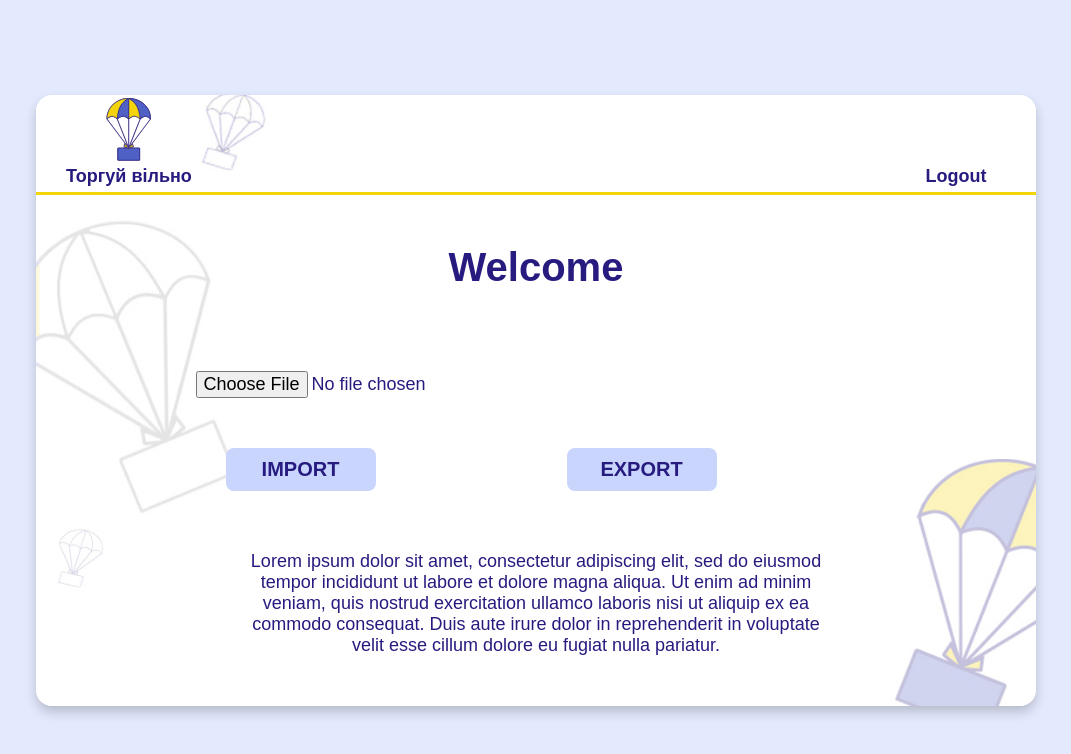
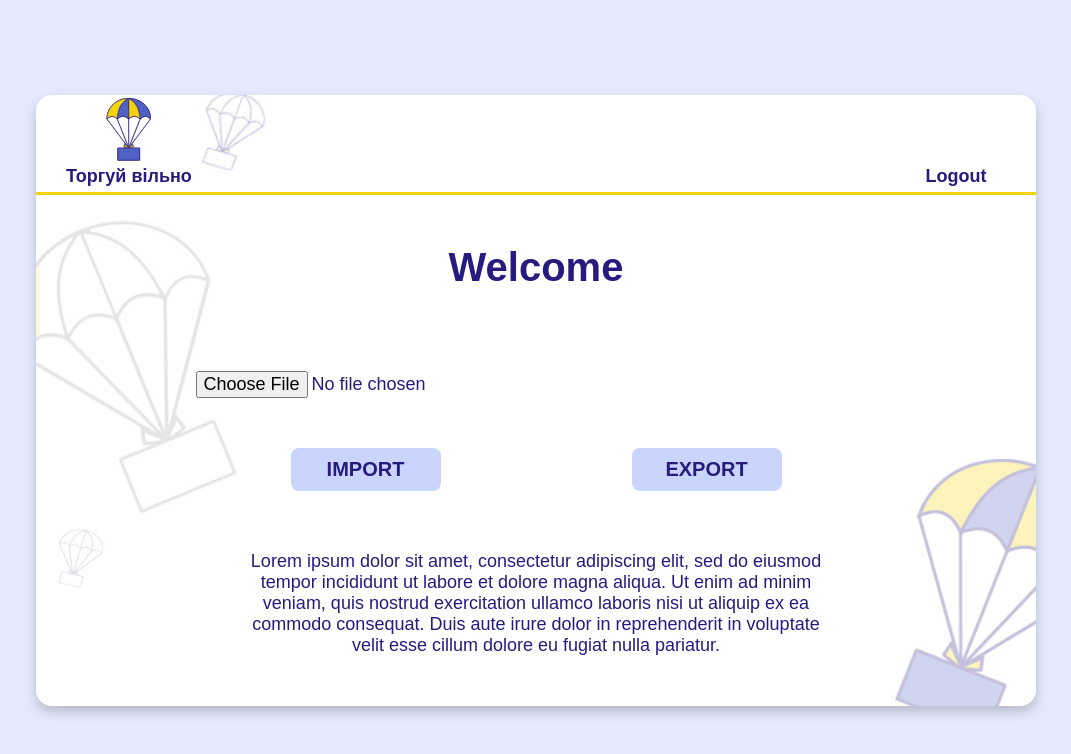
Before and after one commit to drummer-Yurii/unicorn-front, a Vue app: page /main in a window 1280 px wide. Shown: the top 754 px of the page, without its empty margins (104-1175 px from the left). Built offline with nearby package versions, Linux system fonts and the light colour scheme.

Commit message:
position buttons

```diff
--- a/src/components/FileExport.vue
+++ b/src/components/FileExport.vue
@@ -1,7 +1,7 @@
 <template>
   <div class="container">
     <input v-show="isVisible" type="text" placeholder="add token" />
-    <BaseButton @click="sendFile">Export</BaseButton>
+    <BaseButton @click="sendFile" class="export">Export </BaseButton>
   </div>
 </template>
 
@@ -31,4 +31,7 @@ export default {
   justify-content: flex-end;
   margin-top: 10px;
 }
+.export {
+  margin-left: 95px;
+}
 </style>
--- a/src/components/FileUpload.vue
+++ b/src/components/FileUpload.vue
@@ -5,7 +5,7 @@
         <input type="file" id="file" ref="file" />
       </label>
     </div>
-    <BaseButton @click="uploadFile()">Import</BaseButton>
+    <BaseButton @click="uploadFile()" class="import">Import</BaseButton>
   </div>
 </template>
 
@@ -31,4 +31,7 @@ export default {
   justify-content: flex-end;
   margin-top: 10px;
 }
+.import {
+  margin-left: 95px;
+}
 </style>
```
